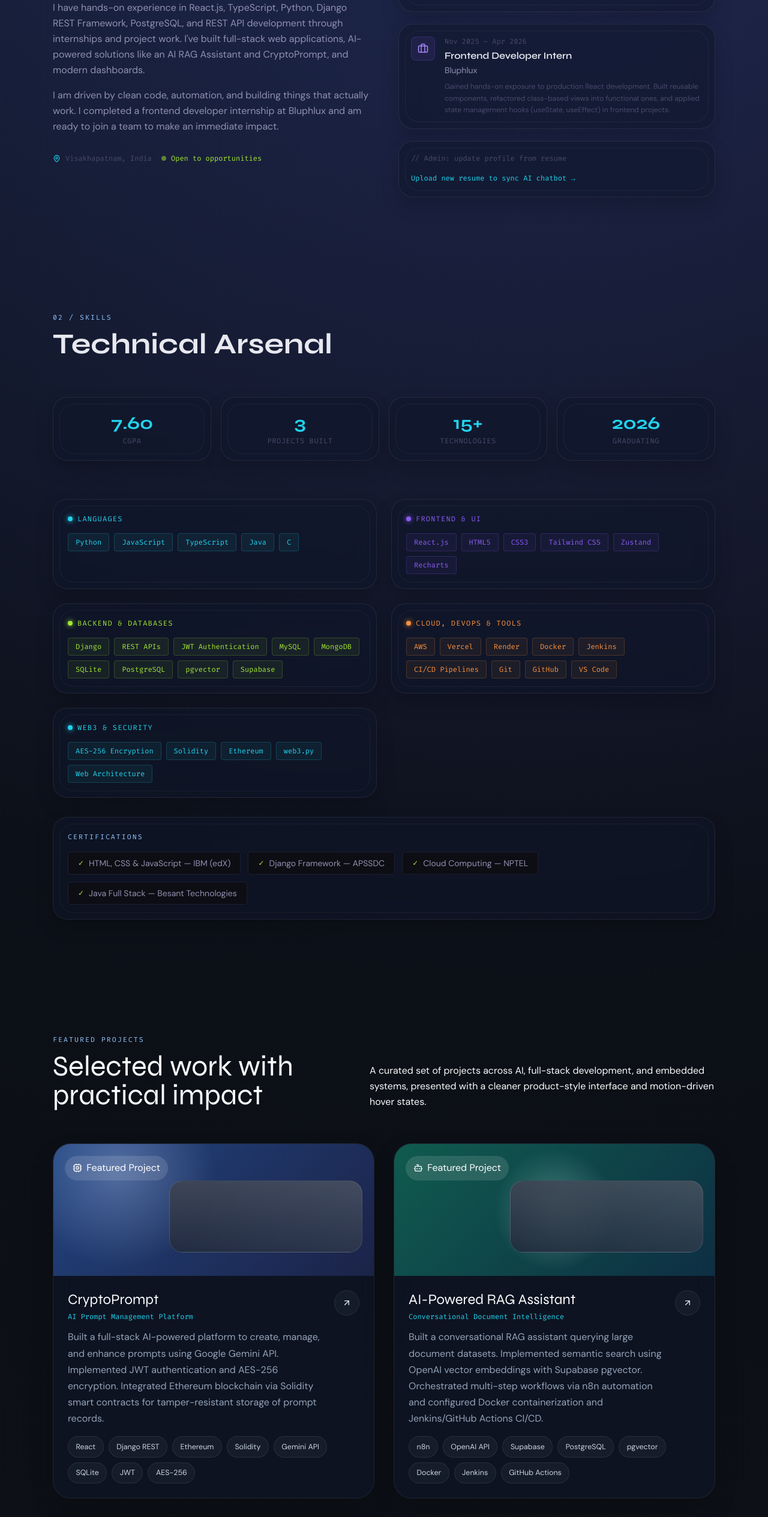
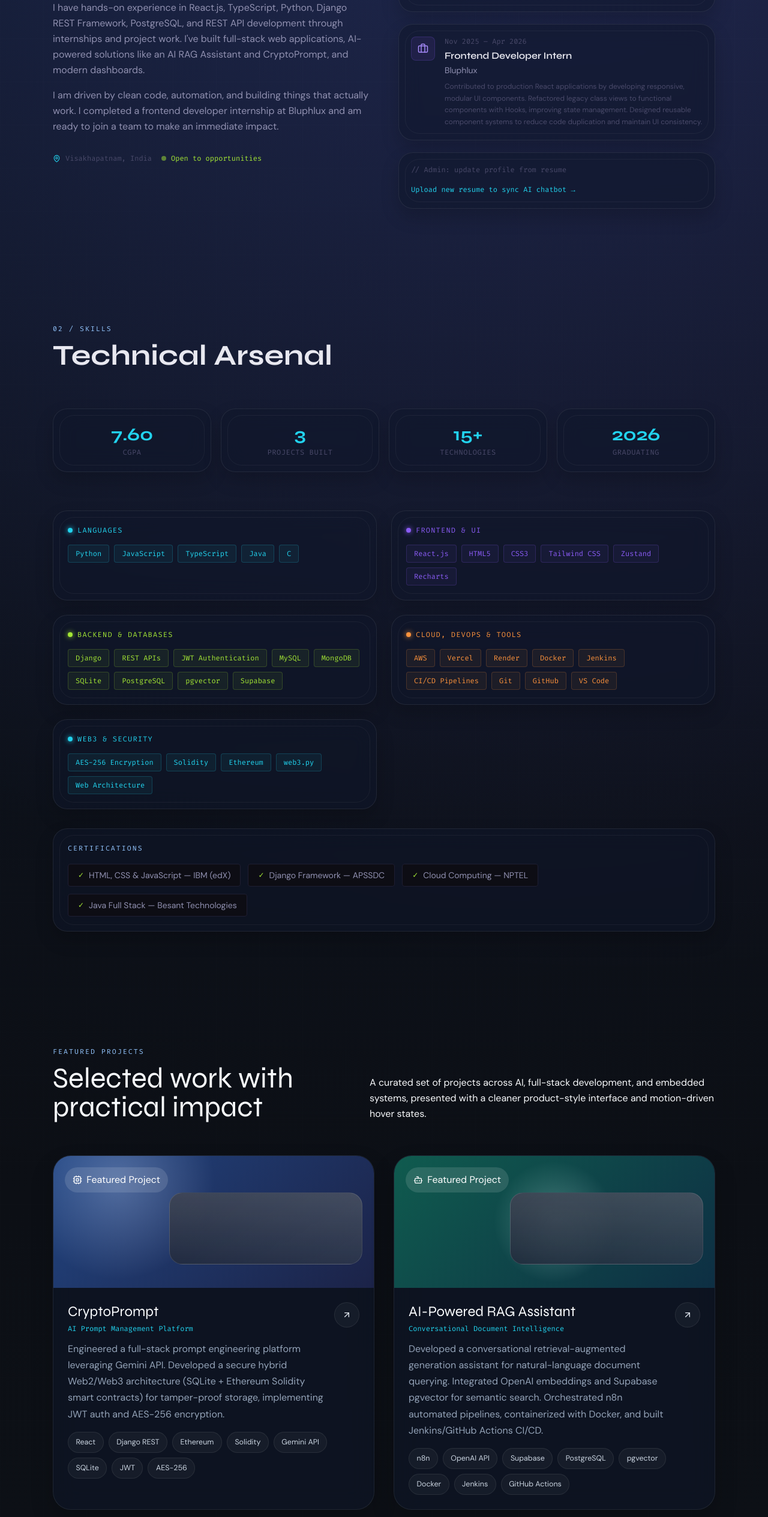
Before and after one commit to varshith125/MY-PORTFOLIO, a React (Vite) app in the folder portfolio/frontend/: page / in a window 1280 px wide. Shown: the part 1160-3689 px from the top of the page at 60% size. Built offline with nearby package versions, Linux system fonts and the light colour scheme; no server answers.

Commit message:
Optimize portfolio copy with impact-driven phrasing and tune recruiter-facing chatbot system prompt

```diff
--- a/portfolio/frontend/src/components/About.jsx
+++ b/portfolio/frontend/src/components/About.jsx
@@ -106,7 +106,7 @@ export default function About() {
                     Bluphlux
                   </p>
                   <p className="font-body text-xs text-[#4a4a6a] mt-2 leading-relaxed">
-                    Gained hands-on exposure to production React development. Built reusable components, refactored class-based views into functional ones, and applied state management hooks (useState, useEffect) in frontend projects.
+                    Contributed to production React applications by developing responsive, modular UI components. Refactored legacy class views to functional components with Hooks, improving state management. Designed reusable component systems to reduce code duplication and maintain UI consistency.
                   </p>
                 </div>
               </div>
--- a/portfolio/frontend/src/components/Projects.jsx
+++ b/portfolio/frontend/src/components/Projects.jsx
@@ -9,7 +9,7 @@ const projects = [
     name: "CryptoPrompt",
     tagline: "AI Prompt Management Platform",
     description:
-      "Built a full-stack AI-powered platform to create, manage, and enhance prompts using Google Gemini API. Implemented JWT authentication and AES-256 encryption. Integrated Ethereum blockchain via Solidity smart contracts for tamper-resistant storage of prompt records.",
+      "Engineered a full-stack prompt engineering platform leveraging Gemini API. Developed a secure hybrid Web2/Web3 architecture (SQLite + Ethereum Solidity smart contracts) for tamper-proof storage, implementing JWT auth and AES-256 encryption.",
     tech: ["React", "Django REST", "Ethereum", "Solidity", "Gemini API", "SQLite", "JWT", "AES-256"],
     image:
       "linear-gradient(135deg, rgba(59,130,246,0.42), rgba(99,102,241,0.15)), radial-gradient(circle at 20% 20%, rgba(255,255,255,0.32), transparent 35%), #0f172a",
@@ -21,7 +21,7 @@ const projects = [
     name: "AI-Powered RAG Assistant",
     tagline: "Conversational Document Intelligence",
     description:
-      "Built a conversational RAG assistant querying large document datasets. Implemented semantic search using OpenAI vector embeddings with Supabase pgvector. Orchestrated multi-step workflows via n8n automation and configured Docker containerization and Jenkins/GitHub Actions CI/CD.",
+      "Developed a conversational retrieval-augmented generation assistant for natural-language document querying. Integrated OpenAI embeddings and Supabase pgvector for semantic search. Orchestrated n8n automated pipelines, containerized with Docker, and built Jenkins/GitHub Actions CI/CD.",
     tech: ["n8n", "OpenAI API", "Supabase", "PostgreSQL", "pgvector", "Docker", "Jenkins", "GitHub Actions"],
     image:
       "linear-gradient(135deg, rgba(16,185,129,0.42), rgba(6,182,212,0.15)), radial-gradient(circle at 50% 50%, rgba(255,255,255,0.32), transparent 35%), #0f172a",
@@ -33,7 +33,7 @@ const projects = [
     name: "FinTrack",
     tagline: "Personal Finance Dashboard",
     description:
-      "Built a responsive personal finance dashboard for tracking income, expenses, and savings through interactive charts. Implemented Zustand global state with LocalStorage persistence, responsive Tailwind dark/light UI, and optimized filtering.",
+      "Engineered a responsive financial dashboard managing 500+ records with sub-100ms custom filtering. Implemented Zustand and LocalStorage persistence, premium responsive charts using Recharts, and styled dark/light mode via Tailwind CSS.",
     tech: ["React", "TypeScript", "Zustand", "Recharts", "Tailwind CSS"],
     image:
       "linear-gradient(135deg, rgba(14,165,233,0.38), rgba(30,41,59,0.2)), radial-gradient(circle at 78% 24%, rgba(255,255,255,0.24), transparent 28%), #0f172a",
--- a/portfolio/frontend/src/data/profile.json
+++ b/portfolio/frontend/src/data/profile.json
@@ -31,23 +31,23 @@
       "role": "Frontend Developer Intern",
       "company": "Bluphlux",
       "duration": "Nov 2025 – Apr 2026",
-      "description": "Learned core React concepts and gained hands-on exposure to how real-world, production-level applications are developed and maintained. Built reusable React components and applied component-based development practices in frontend projects. Used React Hooks such as useState and useEffect to manage state and side effects while refactoring class-based components into functional components."
+      "description": "Contributed to production React applications by developing responsive, modular UI components. Refactored legacy class components to functional components with React Hooks (useState, useEffect), improving state management and rendering efficiency. Designed reusable component systems, reducing code duplication and ensuring consistent UI patterns across modules."
     }
   ],
   "projects": [
     {
       "name": "CryptoPrompt — AI Prompt Management Platform",
-      "description": "Built a full-stack AI-powered platform to create, manage, and enhance prompts using Google Gemini API. Implemented JWT authentication and AES-256 encryption for secure access and data protection at rest. Integrated Ethereum blockchain via Solidity smart contracts for tamper-resistant storage of sensitive prompt records. Designed a hybrid Web2 + Web3 architecture combining SQLite for regular data and on-chain storage for sensitive records.",
+      "description": "Engineered a full-stack prompt engineering platform leveraging Gemini API for prompt generation. Built a secure hybrid Web2/Web3 architecture utilizing SQLite for general storage and Solidity smart contracts on the Ethereum blockchain for tamper-proof storage of sensitive logs. Implemented JWT authentication and AES-256 data encryption at rest to protect user privacy.",
       "tech": ["React", "Django REST Framework", "Ethereum", "Solidity", "Google Gemini API", "SQLite", "JWT", "AES-256"]
     },
     {
       "name": "AI-Powered RAG Assistant — Conversational Document Intelligence System",
-      "description": "Built a conversational RAG assistant enabling users to query large document datasets using natural language. Implemented semantic search using OpenAI vector embeddings with Supabase pgvector for high-accuracy document retrieval. Designed multi-step AI workflow orchestration using n8n automation pipelines for scalable document processing. Containerized with Docker and configured CI/CD pipelines using Jenkins and GitHub Actions to automate deployments.",
+      "description": "Developed a conversational Retrieval-Augmented Generation (RAG) assistant using OpenAI embeddings and Supabase pgvector for high-precision semantic document search. Orchestrated automated, multi-step pipeline workflows with n8n to ingest and process large datasets. Containerized services with Docker and built automated CI/CD pipelines using Jenkins and GitHub Actions.",
       "tech": ["n8n", "OpenAI API", "Supabase", "PostgreSQL", "pgvector", "Docker", "Jenkins", "GitHub Actions"]
     },
     {
       "name": "FinTrack — Personal Finance Dashboard",
-      "description": "Built a responsive personal finance dashboard for tracking income, expenses, and savings through real-time interactive charts. Implemented Zustand global state management with LocalStorage persistence ensuring data survives page refreshes. Integrated Recharts visualizations with fully responsive dark/light mode UI using Tailwind CSS. Implemented an optimized filtering system for managing and viewing financial records efficiently.",
+      "description": "Built a responsive financial dashboard supporting 500+ records with optimized custom filters achieving sub-100ms response times. Managed persistent state across refreshes using Zustand and LocalStorage. Integrated dynamic, interactive charting with Recharts and customized Tailwind CSS for a premium dark/light mode experience.",
       "tech": ["React", "TypeScript", "Zustand", "Recharts", "Tailwind CSS"]
     }
   ],
@@ -63,5 +63,5 @@
     "Team Collaboration",
     "Adaptability"
   ],
-  "lastUpdated": "2026-06-30T13:25:00.000Z"
+  "lastUpdated": "2026-06-30T13:41:00.000Z"
 }
```
Also changed, not shown: 2 other files (tests, documents, lock files or other folders).
